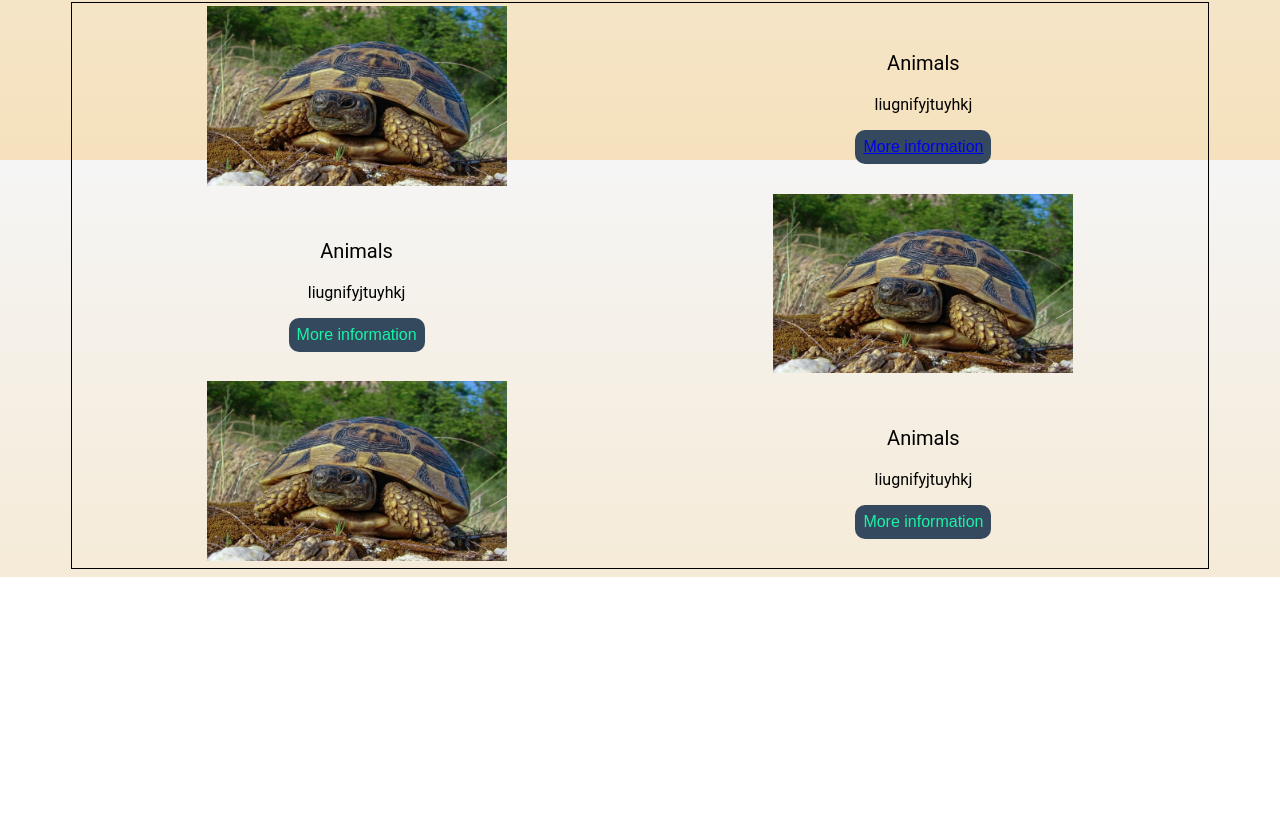
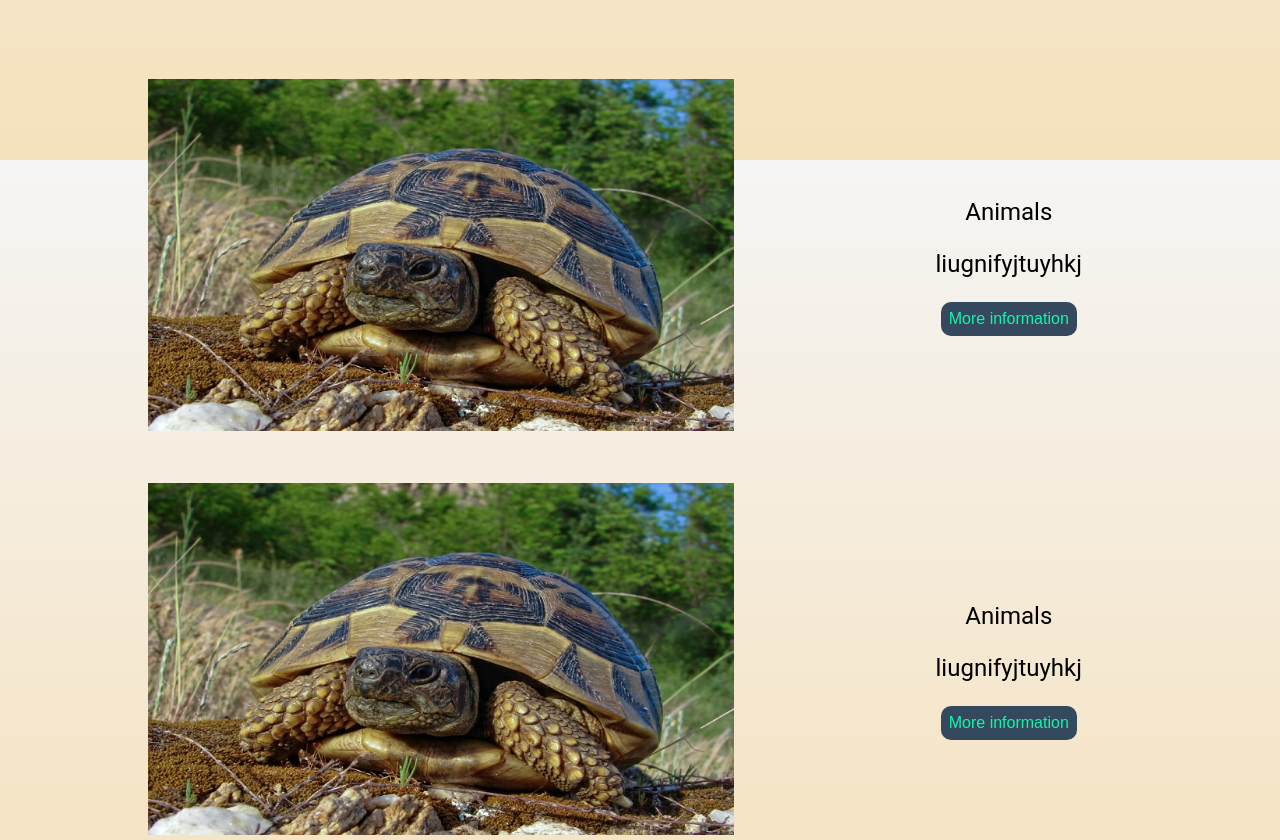
Before and after one commit to IPBachvarov18/Poseidon, a plain HTML site: page index.html in a window 1280 px wide. Shown: the part 640-1480 px from the top of the page. Before the commit the page ends 1217 px from the top, so only its background shows below. Drawn offline with Linux system fonts and the light colour scheme.

Commit message:
Improve home info design

```diff
--- a/index.html
+++ b/index.html
@@ -27,45 +27,81 @@
 
         <table class="HomeTableInfo">
 
-            <tr class="tableRows">
-                <td class="frontImage">
-                    <img src="Images/turtle.jpg" class="imgHome">
+            <tr>
+                <td class="tdSize">
+                    <div class="center">
+                        <img src="Images/turtle.jpg" class="imgHome">
+                    </div>
                 </td>
 
+
                 <td>
-                    <p style="font-size: 20px;">Animals</p>
-                    <p>liugnifyjtuyhkj</p>
-                    <button class="buttonHome"><a href="animals.html">More information</a></button>
+                    <div class="DIV">
+                        <div>
+                            <p>Animals</p>
+                            <p>liugnifyjtuyhkj</p>
+                            <button class="buttonHome">
+                                <a href="animals.html" class="buttonLink">More information</a>
+                            </button>
+                        </div>
+
+                    </div>
                 </td>
+
             </tr>
 
 
 
-            <tr class="tableRows">
+            <tr>
+                <td class="tdSize">
+                    <div class="center">
+                        <img src="Images/turtle.jpg" class="imgHome">
+                    </div>
+                </td>
 
 
                 <td>
-                    <p style="font-size: 20px;">Animals</p>
-                    <p>liugnifyjtuyhkj</p>
-                    <button class="buttonHome">More information</button>
+                    <div class="DIV">
+                        <div>
+                            <p>Animals</p>
+                            <p>liugnifyjtuyhkj</p>
+                            <button class="buttonHome">
+                                <a href="animals.html" class="buttonLink">More information</a>
+                            </button>
+                        </div>
+
+                    </div>
                 </td>
 
-                <td class="frontImage">
-                    <img src="Images/turtle.jpg" class="imgHome">
-                </td>
             </tr>
 
-            <tr class="tableRows">
-                <td class="frontImage">
-                    <img src="Images/turtle.jpg" class="imgHome">
+
+
+
+            <tr>
+                <td class="tdSize">
+                    <div class="center">
+                        <img src="Images/turtle.jpg" class="imgHome">
+                    </div>
                 </td>
 
+
                 <td>
-                    <p style="font-size: 20px;">Animals</p>
-                    <p>liugnifyjtuyhkj</p>
-                    <button class="buttonHome">More information</button>
+                    <div class="DIV">
+                        <div>
+                            <p>Animals</p>
+                            <p>liugnifyjtuyhkj</p>
+                            <button class="buttonHome">
+                                <a href="animals.html" class="buttonLink">More information</a>
+                            </button>
+                        </div>
+
+                    </div>
                 </td>
+
             </tr>
+
+
         </table>
     </div>
 
--- a/style.css
+++ b/style.css
@@ -98,40 +98,28 @@ nav a:hover {
 }
 
 .wallpaper{
-    margin-top: 50px;
+    margin-top: 20px;
     margin-bottom: 85px;
-    width: 85%;
-    height: 400px;
+    width: 95%;
+    height: 480px;
     opacity: .85;
     border-radius: 10px;
 }
 
 .HomeTableInfo{
-    border: 1px solid black;
+
     width: 90%;
-    text-align: center;
-    justify-content: center;
+
 
 }
 
-
-
 .imgHome{
-    width: 300px;
+    width: 80%;
 }
 
 .imagesAnimals{
     width:300px;
     height:300px;
-}
-
-.buttonHome{
-    border: none;
-    border-radius: 10px;
-    background-color: #34495e;
-    color: #17F4A7;
-    font-size: 16px;
-    padding: 8px;
 }
 
 .buttonHome{
@@ -149,3 +137,24 @@ nav a:hover {
 .fish{
     padding-left:15px;
 }
+
+.buttonLink{
+    text-decoration: none;
+    color: #17F4A7;
+}
+
+.tdSize{
+    width: 65%;
+}
+
+.DIV{
+    width: 100%;
+    height: 400px;
+
+   font-size: 24px;
+
+   display: flex;
+   align-items: center;
+   justify-content: center;
+   text-align: center;
+}
```
